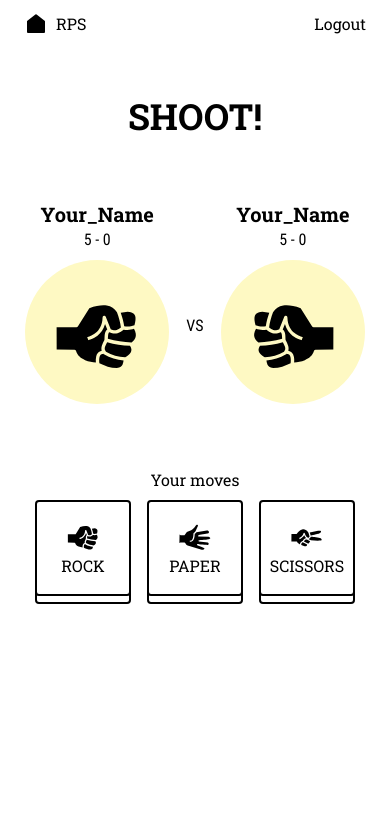
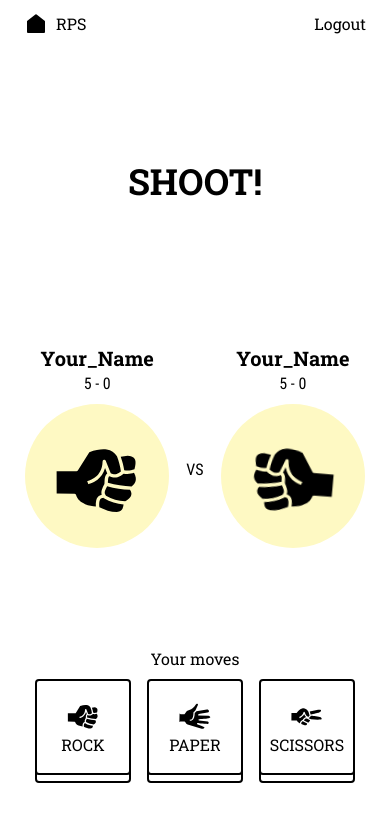
Before and after one commit to ivanwang123/rps, a Next.js app in the folder web/: page /play in a window 390 px wide. Shown: the top 822 px of the page. Built offline with nearby package versions, Linux system fonts and the light colour scheme.

Commit message:
Testing mobile

```diff
--- a/web/components/layout/Layout.tsx
+++ b/web/components/layout/Layout.tsx
@@ -40,7 +40,7 @@ export function Layout({ children, title = "Chitter" }: Props) {
               Profile
             </span>
           </button> */}
-          <main className="col-start-2 w-full max-w-xl min-w-xs py-12 mx-2">
+          <main className="col-start-2 w-full max-w-xl min-w-xs py- 12 mx-2">
             {children}
           </main>
         </div>
--- a/web/pages/play.tsx
+++ b/web/pages/play.tsx
@@ -26,9 +26,11 @@ function Play() {
     return () => clearInterval(interval);
   }, [countdown, setCountdown]);
 
+  // 528px/33rem tall
   return (
     <Layout title="Play | RPS">
-      <h1 className="text-4xl text-center font-bold mb-16">
+      <div className="grid grid-rows-3 place-items-center h-full">
+        <h1 className="text-4xl text-center font-bold mb- 16">
           {revealHand ? (
             <span className="animate-fade-in">SHOOT!</span>
           ) : (
@@ -43,9 +45,9 @@ function Play() {
         <section className="grid-midbar w-full">
           <Player isOpponent={false} revealHand={revealHand} isWinner={false} />
           <p className="condensed-font my-auto pt-12">VS</p>
-        <Player isOpponent={true} revealHand={revealHand} isWinner={false} />
+          <Player isOpponent={true} revealHand={revealHand} isWinner={true} />
         </section>
-      <section className="flex flex-col items-center mt-16">
+        <section className="flex flex-col items-center mt- 16">
           <h6 className="mb-2">Your moves</h6>
           <div className="grid grid-flow-col gap-4 place-items-center">
             <MoveButton icon={Rock} label="ROCK" />
@@ -53,6 +55,7 @@ function Play() {
             <MoveButton icon={Scissors} label="SCISSORS" />
           </div>
         </section>
+      </div>
     </Layout>
   );
 }
--- a/web/styles/globals.css
+++ b/web/styles/globals.css
@@ -82,18 +82,15 @@ a {
   position: absolute;
   width: 100%;
   height: 100%;
+  visibility: visible;
+  backface-visibility: hidden;
 
   -webkit-perspective: 0;
   -webkit-backface-visibility: hidden;
   -webkit-transform: translate3d(0, 0, 0);
-  visibility: visible;
-  backface-visibility: hidden;
 
-  /* backface-visibility: hidden;
-
-  -webkit-backface-visibility: hidden;
   -o-backface-visibility: hidden;
-  -moz-backface-visibility: hidden; */
+  -moz-backface-visibility: hidden;
 }
 
 .flip-card-back {
```
Lines whose indentation alone changed are shown as unchanged.
